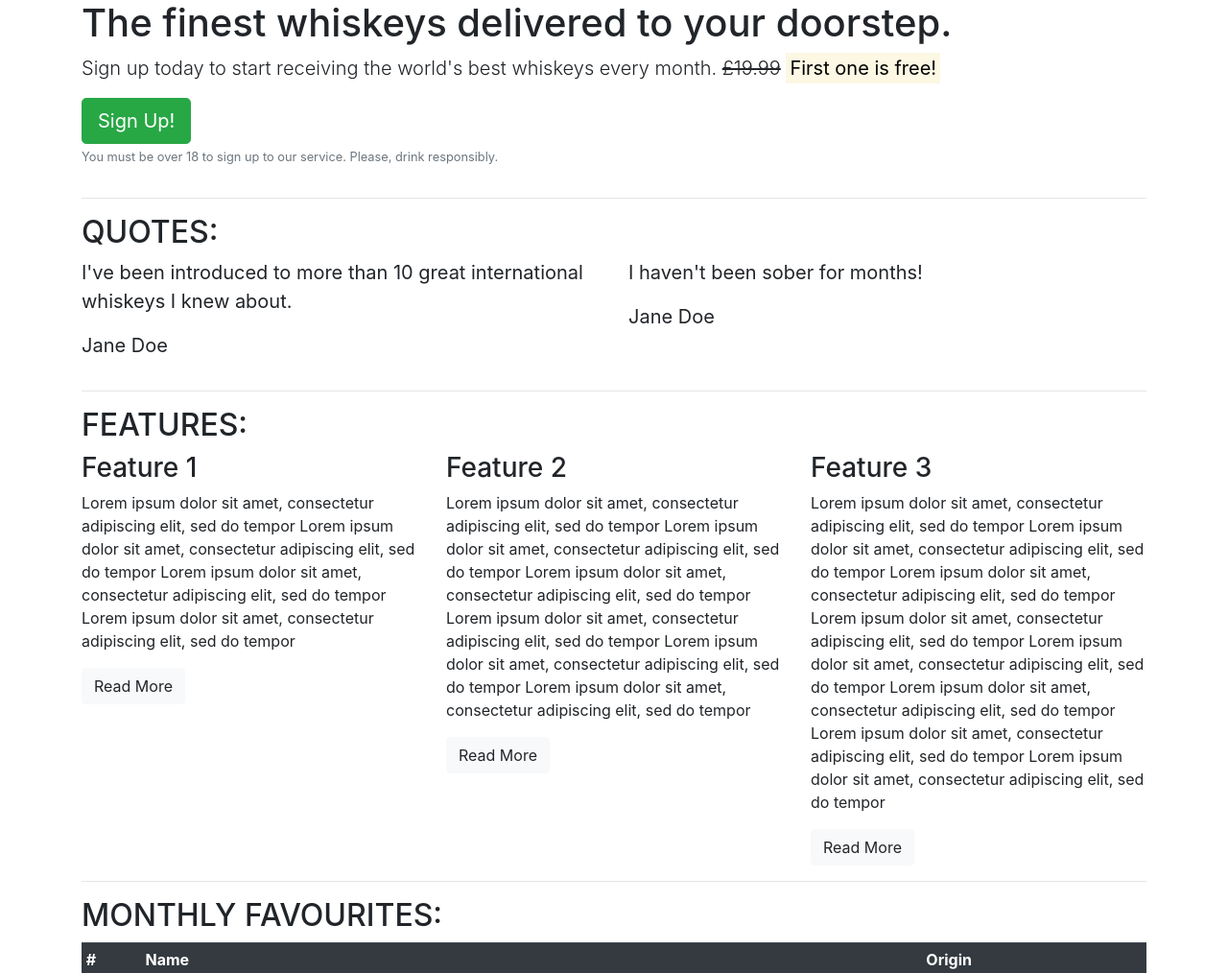
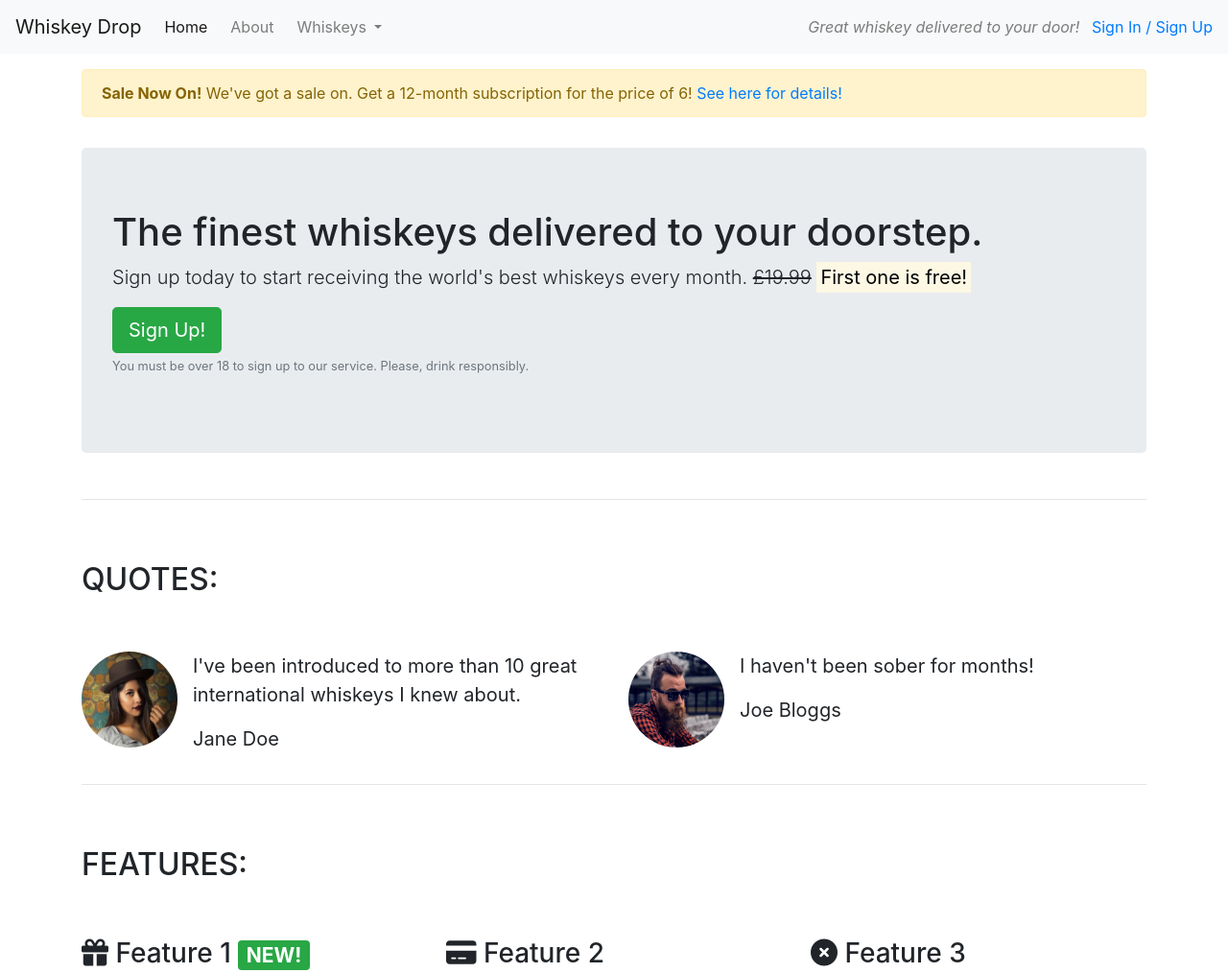
Before and after one commit to abz2489/Bootstrap, a plain HTML site: page index.html in a window 1280 px wide. Shown: the top 1014 px of the page at 96% size. Drawn offline with nearby package versions, Linux system fonts and the light colour scheme.

Commit message:
components

```diff
--- a/index.html
+++ b/index.html
@@ -11,17 +11,60 @@
     <script src="https://cdn.jsdelivr.net/npm/bootstrap@4.5.3/dist/js/bootstrap.bundle.min.js"
         integrity="sha384-ho+j7jyWK8fNQe+A12Hb8AhRq26LrZ/JpcUGGOn+Y7RsweNrtN/tE3MoK7ZeZDyx" crossorigin="anonymous">
     </script>
+    <script src="https://kit.fontawesome.com/a8bf035ea4.js" crossorigin="anonymous"></script>
 </head>
 
 <body>
-    <article class="container">
+    <nav class="navbar navbar-light bg-light navbar-expand-sm">
+        <a href="/" class="navbar-brand">Whiskey Drop</a>
+        <button class="navbar-toggler ml-auto" type="button" data-toggle="collapse" data-target="#navbarNavDropdown"
+            aria-controls="navbarNavDropdown" aria-expanded="false" aria-label="Toggle navigation">
+            <span class="navbar-toggler-icon"></span></button>
+
+        <div class="collapse navbar-collapse" id="navbarNavDropdown">
+            <ul class="navbar-nav mr-auto">
+                <li class="active nav-item mr-2"><a class="nav-link" href="/">Home</a> </li>
+                <li class="nav-item mr-2"><a class="nav-link" href="/about">About</a></li>
+                <li class="nav-item dropdown">
+                    <a class="nav-link dropdown-toggle" href="#" id="navbarDropdownMenuLink" role="button"
+                        data-toggle="dropdown" aria-haspopup="true" aria-expanded="false">
+                        Whiskeys
+                    </a>
+                    <div class="dropdown-menu" aria-labelledby="navbarDropdownMenuLink">
+                        <a class="dropdown-item" href="#">Irish</a>
+                        <a class="dropdown-item" href="#">Scotch</a>
+                        <a class="dropdown-item" href="#">Japanese</a>
+                        <a class="dropdown-item" href="#">American</a>
+                    </div>
+                </li>
+
+                <li class="nav-item mr-2 d-block d-sm-none"><a class="nav-link" href="/login">Sign In / Sign
+                        Up</a>
+                </li>
+            </ul>
+        </div>
+        <div class="d-none d-md-block">
+            <p class="navbar-text my-auto mr-2"><i>Great whiskey delivered to your door!</i></p>
+            <a href="/login">Sign In / Sign Up</a>
+        </div>
+    </nav>
+    <article class="container mt-3">
+        <div class="row d-none d-sm-block">
+            <div class="col-12">
+                <div class="alert alert-warning">
+                    <strong>Sale Now On!</strong> We've got a sale on. Get a 12-month subscription for the price of 6!
+                    <a href="">See here for details!</a>
+                </div>
+            </div>
+        </div>
         <!--callout-->
         <div class="row">
             <div class="col-12">
-                <section class="callout">
+                <section class="callout jumbotron mt-3">
                     <h1>The finest whiskeys delivered to your doorstep.</h1>
                     <p class="lead">Sign up today to start receiving the world's best whiskeys every month.
-                        <s>£19.99</s> <strong><mark>First one is free!</mark></strong></p>
+                        <s class="d-none d-sm-inline">£19.99</s> <strong><mark>First one is free!</mark></strong></p>
+                    <span class="d-inline d-sm-none"><br></span>
                     <button class="btn btn-success btn-lg"><a>Sign Up!</a></button>
                     <p class="text-muted"><small>You must be over 18 to sign up to our service. Please, drink
                             responsibly.</small></p>
@@ -34,22 +77,36 @@
         <!--quotes-->
         <section class="quotes">
             <div class="row">
-                <div class="col-12">
+                <div class="col-12 my-5">
                     <h2 class="text-uppercase">Quotes:</h2>
                 </div>
             </div>
             <div class="row">
                 <div class="col-12 col-md-6">
+                    <div class="media">
+                        <div class="d-none d-sm-block">
+                            <img src="images/girl-image.png" class="rounded-circle mr-3" height=100 width=100>
+                        </div>
+                        <div class="media-body">
                             <blockquote class="blockquote">
                                 <p>I've been introduced to more than 10 great international whiskeys I knew about.</p>
                                 <p>Jane Doe</p>
                             </blockquote>
                         </div>
+                    </div>
+                </div>
                 <div class="col-12 col-md-6">
+                    <div class="media">
+                        <div class="d-none d-sm-block">
+                            <img src="images/guy-image.png" class="rounded-circle mr-3" height=100 width=100>
+                        </div>
+                        <div class="media-body">
                             <blockquote class="blockquote">
                                 <p>I haven't been sober for months!</p>
-                        <p>Jane Doe</p>
+                                <p>Joe Bloggs</p>
                             </blockquote>
+                        </div>
+                    </div>
                 </div>
             </div>
         </section>
@@ -59,14 +116,15 @@
         <!--features-->
         <section class="features">
             <div class="row">
-                <div class="col-12">
+                <div class="col-12 my-5">
                     <h2 class="text-uppercase">Features:</h2>
                 </div>
             </div>
             <div class="row">
                 <div class="col-12 col-md-6 col-lg-4">
                     <div class="feature">
-                        <h3>Feature 1</h3>
+                        <h3><i class="fa-solid fa-gift d-none d-sm-inline"></i> Feature 1 <span
+                                class="badge badge-success">NEW!</span></h3>
                         <p>Lorem ipsum dolor sit amet, consectetur adipiscing elit, sed do tempor Lorem ipsum dolor sit
                             amet, consectetur adipiscing elit, sed do tempor Lorem ipsum dolor sit amet, consectetur
                             adipiscing elit, sed do tempor Lorem ipsum dolor sit amet, consectetur adipiscing elit, sed
@@ -76,7 +134,7 @@
                 </div>
                 <div class="col-12 col-md-6 col-lg-4">
                     <div class="feature">
-                        <h3>Feature 2</h3>
+                        <h3><i class="fa-solid fa-credit-card d-none d-sm-inline"></i> Feature 2</h3>
                         <p>Lorem ipsum dolor sit amet, consectetur adipiscing elit, sed do tempor Lorem ipsum dolor sit
                             amet, consectetur adipiscing elit, sed do tempor Lorem ipsum dolor sit amet, consectetur
                             adipiscing elit, sed do tempor Lorem ipsum dolor sit amet, consectetur adipiscing elit, sed
@@ -89,7 +147,7 @@
                 </div>
                 <div class="col-12 d-md-none d-lg-block col-lg-4">
                     <div class="feature">
-                        <h3>Feature 3</h3>
+                        <h3><i class="fa-solid fa-circle-xmark d-none d-sm-inline"></i> Feature 3</h3>
                         <p>Lorem ipsum dolor sit amet, consectetur adipiscing elit, sed do tempor Lorem ipsum dolor sit
                             amet, consectetur adipiscing elit, sed do tempor Lorem ipsum dolor sit amet, consectetur
                             adipiscing elit, sed do tempor Lorem ipsum dolor sit amet, consectetur adipiscing elit, sed
@@ -109,7 +167,9 @@
         <hr>
         <!--Monthly Favourites-->
         <section class="monthly-favourites">
+            <div class="col-12 my-5">
                 <h2 class="text-uppercase">Monthly Favourites:</h2>
+            </div>
             <table class="table table-sm table-hover">
                 <tr class="thead-dark">
                     <th>#</th>
@@ -145,6 +205,15 @@
         </section>
         <!--Monthly Favourites-->
     </article>
+    <script src="https://code.jquery.com/jquery-3.3.1.slim.min.js"
+        integrity="sha384-q8i/X+965DzO0rT7abK41JStQIAqVgRVzpbzo5smXKp4YfRvH+8abtTE1Pi6jizo" crossorigin="anonymous">
+    </script>
+    <script src="https://cdn.jsdelivr.net/npm/popper.js@1.14.7/dist/umd/popper.min.js"
+        integrity="sha384-UO2eT0CpHqdSJQ6hJty5KVphtPhzWj9WO1clHTMGa3JDZwrnQq4sF86dIHNDz0W1" crossorigin="anonymous">
+    </script>
+    <script src="https://cdn.jsdelivr.net/npm/bootstrap@4.3.1/dist/js/bootstrap.min.js"
+        integrity="sha384-JjSmVgyd0p3pXB1rRibZUAYoIIy6OrQ6VrjIEaFf/nJGzIxFDsf4x0xIM+B07jRM" crossorigin="anonymous">
+    </script>
 </body>
 
 </html>
```
Also changed, not shown: images/girl-image.png (added), images/guy-image.png (added). Lines whose indentation alone changed are shown as unchanged.
